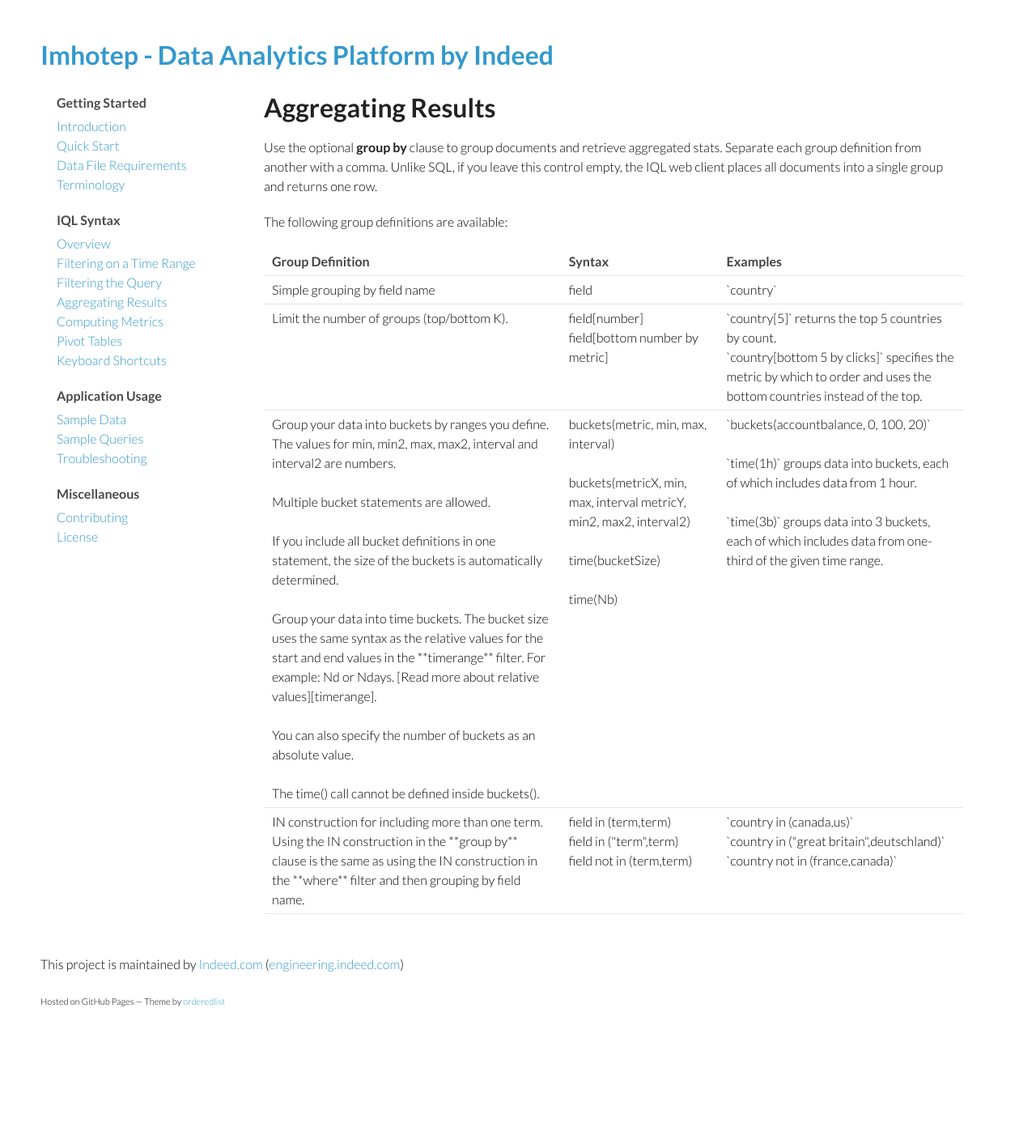
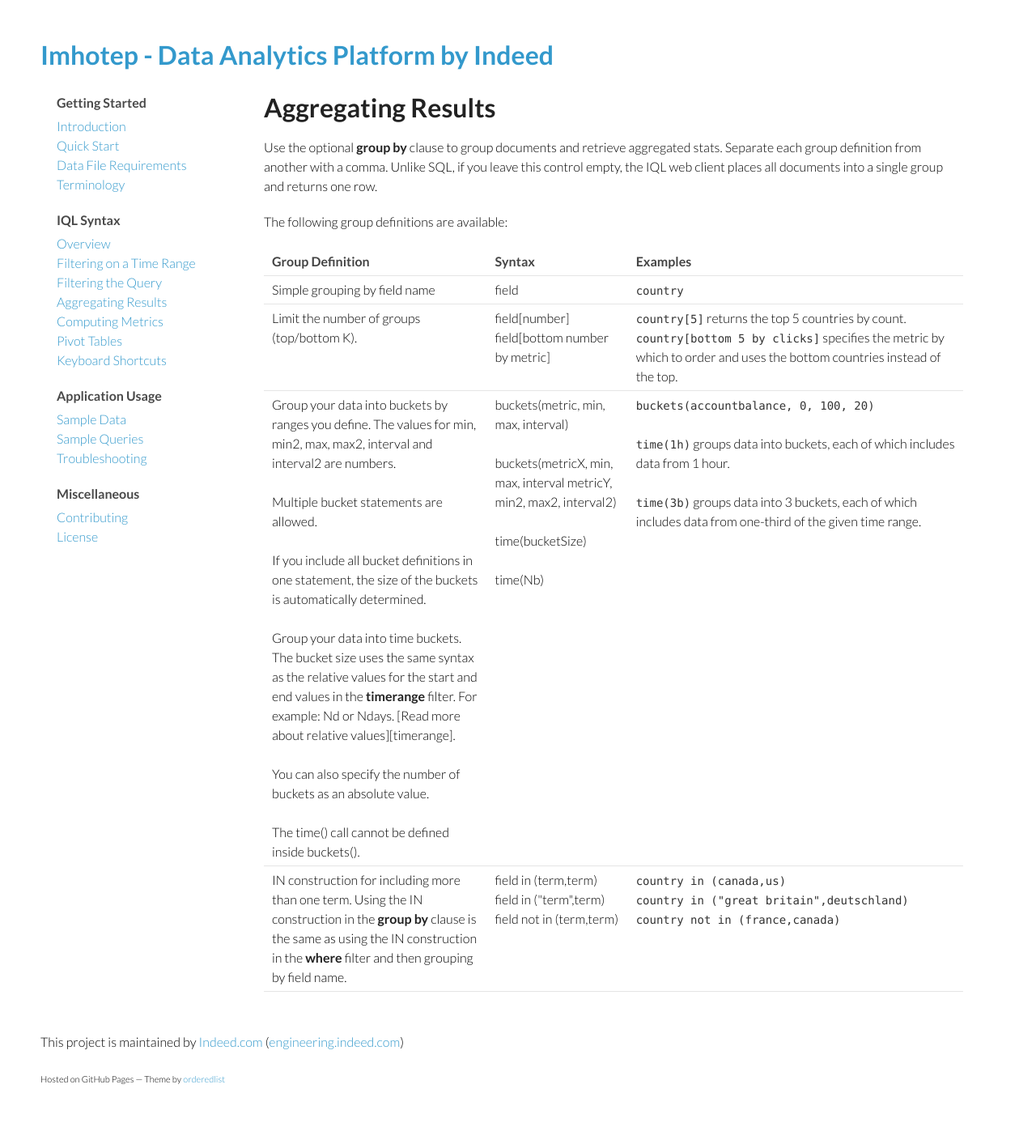
Before and after one commit to indeedeng/imhotep, a Jekyll site: the page built from docs/aggregating.md, in a window 1280 px wide. Shown: the whole page at 81% size. Built offline with Jekyll 4.4.1, drawn with Linux system fonts in a browser that asks for light colours; Markdown is read by kramdown in place of the engine named in the settings; before the commit the page ends 1317 px from its top, so only the background shows below that.

Commit message:
Updates to formatting
Fixing errors in topic formatting from updates to GitHub markdown
language.

```diff
--- a/docs/aggregating.md
+++ b/docs/aggregating.md
@@ -16,23 +16,23 @@
   <tr>
     <td valign="top">Simple grouping by field name</td>
     <td valign="top">field</td>
-    <td valign="top">`country`</td>
+    <td valign="top"><code>country</code></td>
   </tr>
   <tr>
     <td valign="top">Limit the number of groups (top/bottom K).</td>
     <td valign="top">field[number] <br> field[bottom number by metric]</td>
-    <td valign="top">`country[5]` returns the top 5 countries by count.<br>`country[bottom 5 by clicks]` specifies the metric by which to order and uses the bottom countries instead of the top.</td>
+    <td valign="top"><code>country[5]</code> returns the top 5 countries by count.<br><code>country[bottom 5 by clicks]</code> specifies the metric by which to order and uses the bottom countries instead of the top.</td>
   </tr>
 <tr>
-    <td valign="top">Group your data into buckets by ranges you define. The values for min, min2, max, max2, interval and interval2 are numbers.<br><br>Multiple bucket statements are allowed. <br><br>If you include all bucket definitions in one statement, the size of the buckets is automatically determined. <br><br>Group your data into time buckets. The bucket size uses the same syntax as the relative values for the start and end values in the **timerange** filter. For example: Nd or Ndays. [Read more about relative values][timerange].<br><br>You can also specify the number of buckets as an absolute value.<br><br>The time() call cannot be defined inside buckets().
+    <td valign="top">Group your data into buckets by ranges you define. The values for min, min2, max, max2, interval and interval2 are numbers.<br><br>Multiple bucket statements are allowed. <br><br>If you include all bucket definitions in one statement, the size of the buckets is automatically determined. <br><br>Group your data into time buckets. The bucket size uses the same syntax as the relative values for the start and end values in the <strong>timerange</strong> filter. For example: Nd or Ndays. [Read more about relative values][timerange].<br><br>You can also specify the number of buckets as an absolute value.<br><br>The time() call cannot be defined inside buckets().
  </td>
     <td valign="top">buckets(metric, min, max, interval)<br><br>buckets(metricX, min, max, interval metricY, min2, max2, interval2)<br><br>time(bucketSize)<br><br>time(Nb)</td>
-    <td valign="top">`buckets(accountbalance, 0, 100, 20)`<br><br>`time(1h)` groups data into buckets, each of which includes data from 1 hour.<br><br>`time(3b)` groups data into 3 buckets, each of which includes data from one-third of the given time range.</td>
+    <td valign="top"><code>buckets(accountbalance, 0, 100, 20)</code><br><br><code>time(1h)</code> groups data into buckets, each of which includes data from 1 hour.<br><br><code>time(3b)</code> groups data into 3 buckets, each of which includes data from one-third of the given time range.</td>
   </tr>
 <tr>
-    <td valign="top">IN construction for including more than one term. Using the IN construction in the **group by** clause is the same as using the IN construction in the **where** filter and then grouping by field name.</td>
+    <td valign="top">IN construction for including more than one term. Using the IN construction in the <strong>group by</strong> clause is the same as using the IN construction in the <strong>where</strong> filter and then grouping by field name.</td>
     <td valign="top">field in (term,term)<br>field in ("term",term) <br>field not in (term,term) </td>
-    <td valign="top">`country in (canada,us)` <br>`country in ("great britain",deutschland)` <br>`country not in (france,canada)` </td>
+    <td valign="top"><code>country in (canada,us)</code> <br><code>country in ("great britain",deutschland)</code> <br><code>country not in (france,canada)</code> </td>
   </tr>
 
 </table>
```
